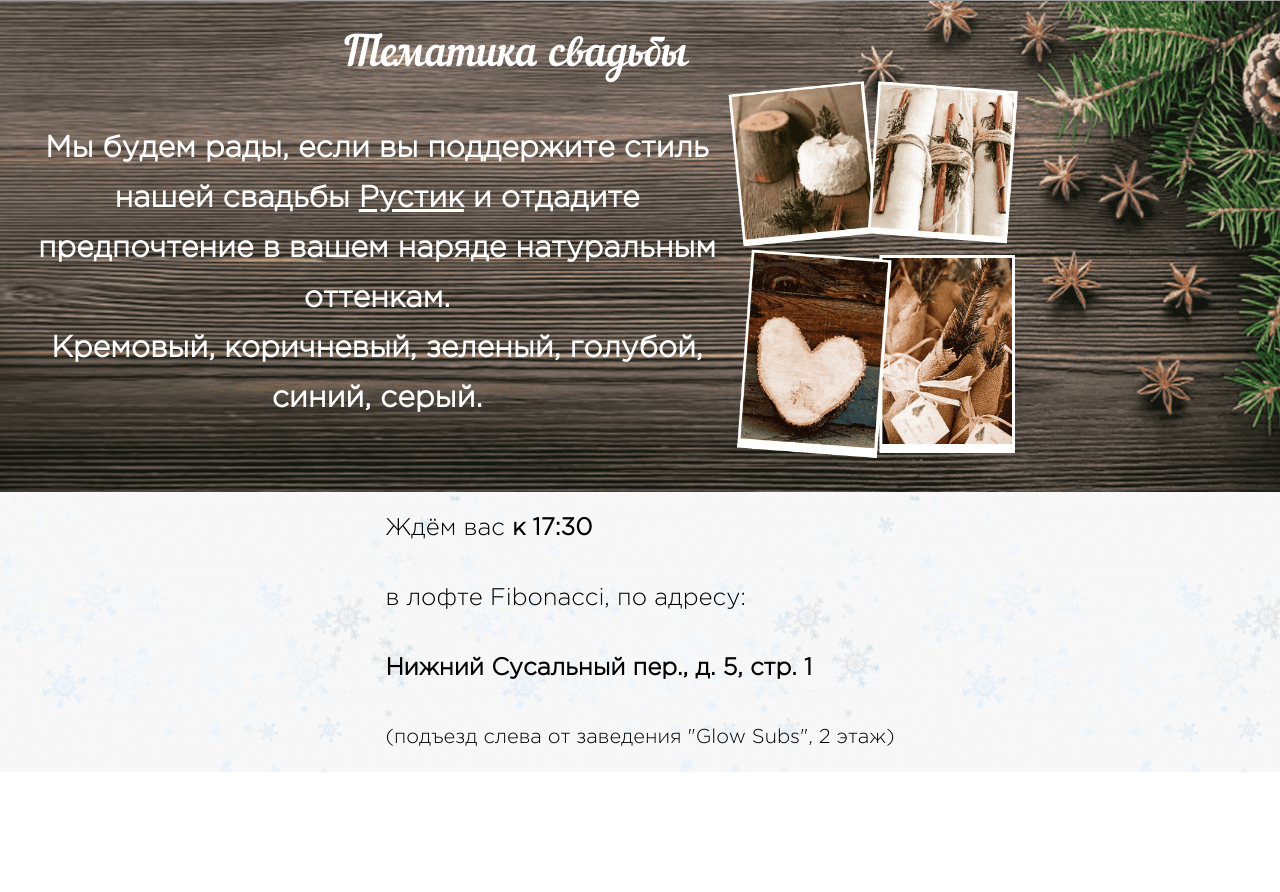
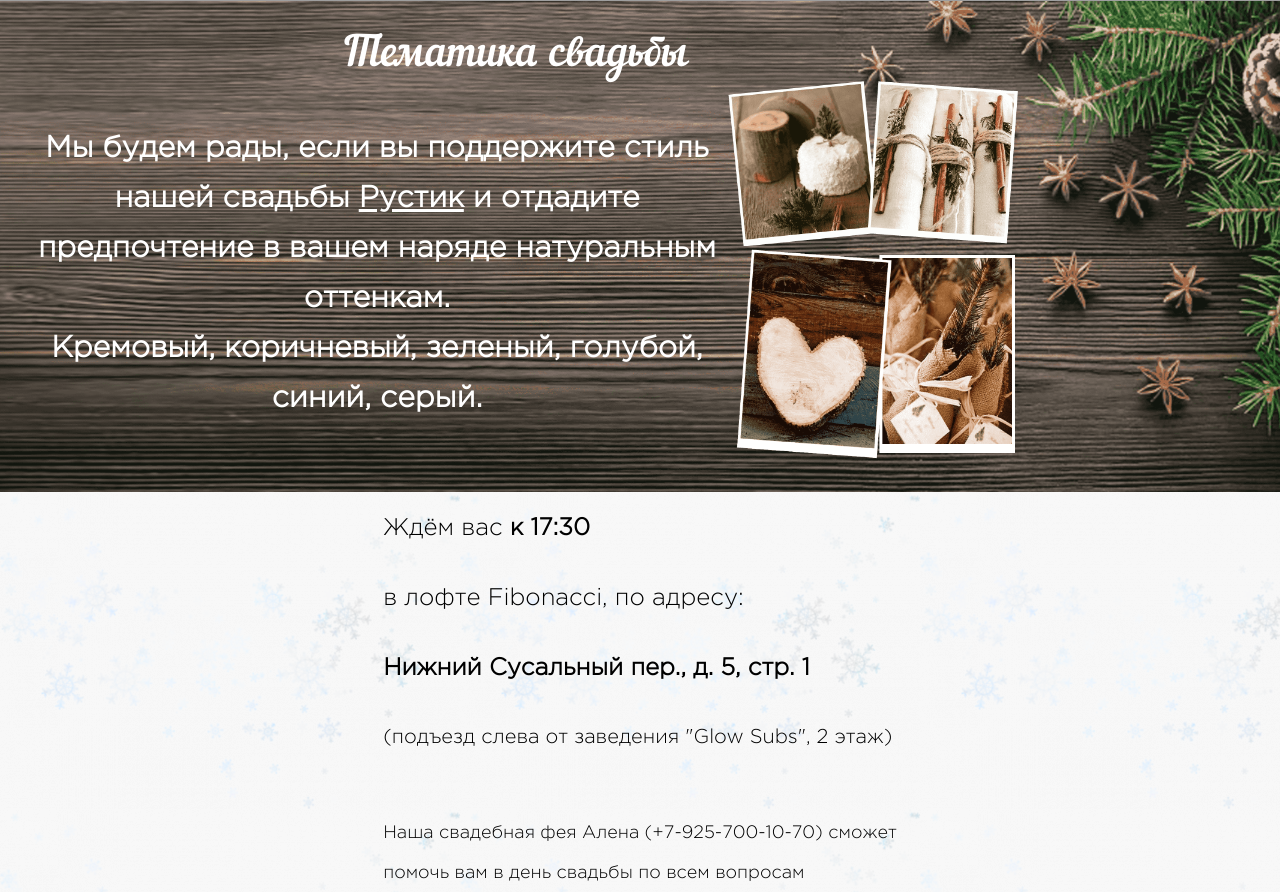
Before and after one commit to evgeniymaria/Evgeniy_Maria_Wedding, a plain HTML site: page index.html in a window 1280 px wide. Shown: the part 3753-4645 px from the top of the page. Before the commit the page ends 4525 px from the top, so only its background shows below. Drawn offline with Linux system fonts and the light colour scheme; grey boxes are pictures that could not be loaded.

Commit message:
added contacts

```diff
--- a/css/style.css
+++ b/css/style.css
@@ -205,6 +205,11 @@ h1 {
 
 .sixth-desc-comm { font-size: 20px; }
 
+.sixth-desc-cont {
+  font-size: 18px;
+  line-height: 40px;
+}
+
 /* STYLES FOR TABLET */
 @media screen and (max-device-width: 1300px) {
   .fifth-page { padding-right: 10px; }
```
Also changed, not shown: index.html (+3 -1 lines).
